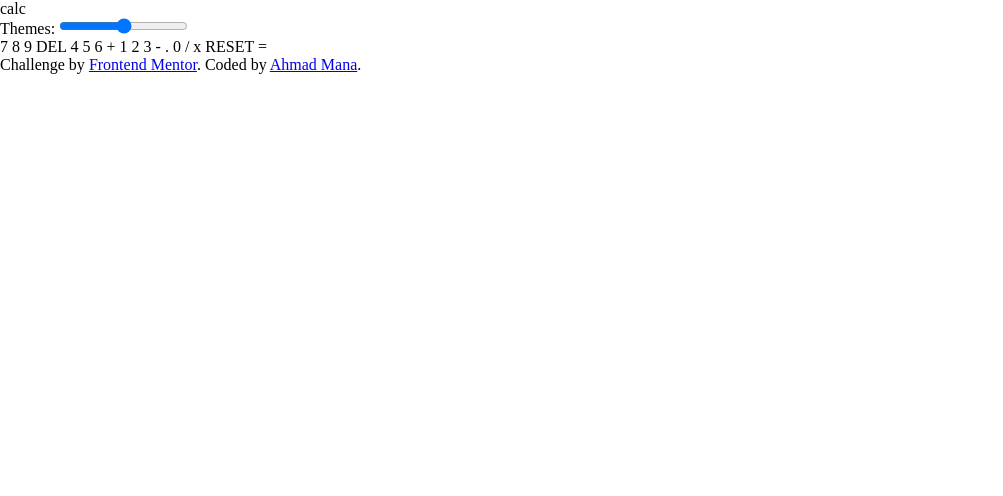
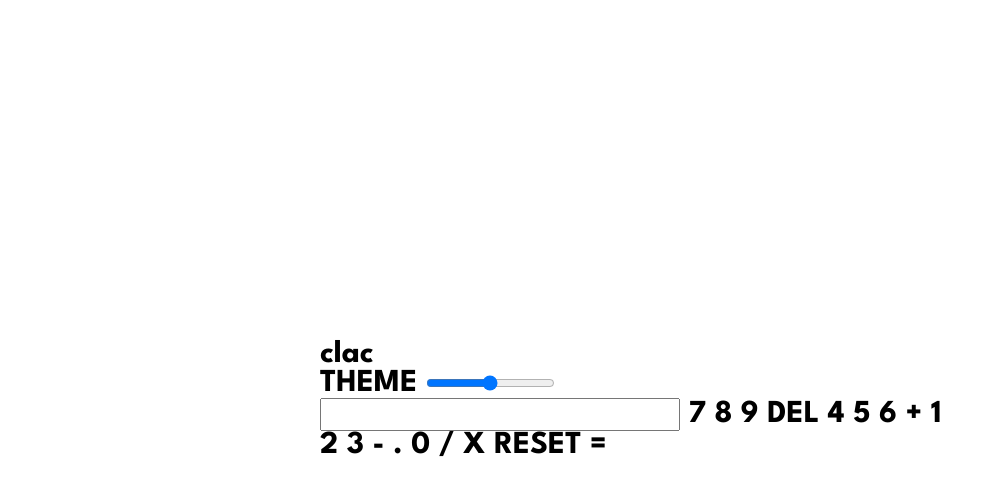
Before and after one commit to UserAhmad2001/Calculator_App, a website: page index.html in a window 1280 px wide. Shown: the whole page, without its empty margins (0-1003 px from the left). Drawn offline with Linux system fonts and the light colour scheme.

Commit message:
finished the html part

```diff
--- a/index.html
+++ b/index.html
@@ -2,8 +2,7 @@
 <html lang="en">
 <head>
   <meta charset="UTF-8">
-  <meta name="viewport" content="width=device-width, initial-scale=1.0"> <!-- displays site properly based on user's device -->
-
+  <meta name="viewport" content="width=device-width, initial-scale=1.0">
   <link rel="icon" type="image/png" sizes="32x32" href="./images/favicon-32x32.png">
   <title>Calculator app  | frontend Mentor</title>
   <link rel="stylesheet" href="./assets/style.css">
@@ -11,50 +10,39 @@
 <body>
 
   <div class="container">
-
-    <div class="header">
-      <div class="title">
-        calc
-      </div>
-
-      <div class="themes">
-        <label for="themes-range">Themes:
-              <input type="range" id="themes-range" min="1" max="3">
-        </label>
-      </div>
-
+    <span class="title">clac</span>
+    <div class="themes">
+      <label for="theme-slider">THEME  <input type="range" min="1" max="3" id="theme-slider"></label>
     </div>
 
-    <div class="textField"></div>
+    <input type="number" class="number-input">
 
-    <div class="buttons">
-      <span class="item">7</span>
-      <span class="item">8</span>
-      <span class="item">9</span>
-      <span class="item">DEL</span>
-      <span class="item">4</span>
-      <span class="item">5</span>
-      <span class="item">6</span>
-      <span class="item">+</span>
-      <span class="item">1</span>
-      <span class="item">2</span>
-      <span class="item">3</span>
-      <span class="item">-</span>
-      <span class="item">.</span>
-      <span class="item">0</span>
-      <span class="item">/</span>
-      <span class="item">x</span>
-      <span class="item">RESET</span>
-      <span class="item">=</span>
-    </div>
+    <span class="btn">7</span>
+    <span class="btn">8</span>
+    <span class="btn">9</span>
+    <span class="btn">DEL</span>
+    <span class="btn">4</span>
+    <span class="btn">5</span>
+    <span class="btn">6</span>
+    <span class="btn">+</span>
+    <span class="btn">1</span>
+    <span class="btn">2</span>
+    <span class="btn">3</span>
+    <span class="btn">-</span>
+    <span class="btn">.</span>
+    <span class="btn">0</span>
+    <span class="btn">/</span>
+    <span class="btn">X</span>
+    <span class="btn">RESET</span>
+    <span class="btn">=</span>
   </div>
 
 
 
-  <div class="attribution">
+  <!-- <div class="attribution">
     Challenge by <a href="https://www.frontendmentor.io?ref=challenge" target="_blank">Frontend Mentor</a>.
     Coded by <a href="#">Ahmad Mana</a>.
-  </div>
+  </div> -->
 
 </body>
 </html>
--- a/scss/style.scss
+++ b/scss/style.scss
@@ -1,8 +1,23 @@
+@import url('https://fonts.googleapis.com/css2?family=League+Spartan:wght@700&display=swap');
+
+
 *{
     box-sizing: border-box;
     margin: 0;
     padding: 0;
+    font-family: 'League Spartan', 'Franklin Gothic Medium', 'Arial Narrow', Arial, sans-serif;
+    font-weight: 700;
+    font-size: 32px;
 }
-body{
 
+body,html{
+    width: 100%;
+    height: 100%;
 }
+
+.container{
+    position: absolute;
+    left: 50%;
+    top: 50%;
+    transform: translate(-50%, -50%);
+}
--- /dev/null
+++ b/style-guide.md
@@ -0,0 +1,93 @@
+# Front-end Style Guide
+
+## Layout
+
+The designs were created to the following widths:
+
+- Mobile: 375px
+- Desktop: 1440px
+
+## Colors
+
+### Theme 1
+
+#### Backgrounds
+
+- Very dark desaturated blue (main background): hsl(222, 26%, 31%)
+- Very dark desaturated blue (toggle background, keypad background): hsl(223, 31%, 20%)
+- Very dark desaturated blue (screen background): hsl(224, 36%, 15%)
+
+#### Keys
+
+- Desaturated dark blue (key background): hsl(225, 21%, 49%)
+- Desaturated dark blue (key shadow): hsl(224, 28%, 35%)
+
+- Red (key background, toggle): hsl(6, 63%, 50%)
+- Dark red (key shadow): hsl(6, 70%, 34%)
+
+- Light grayish orange (key background): hsl(30, 25%, 89%)
+- Grayish orange (key shadow): hsl(28, 16%, 65%)
+
+#### Text
+
+- Very dark grayish blue: hsl(221, 14%, 31%)
+- White: hsl(0, 0, 100%)
+
+### Theme 2
+
+#### Backgrounds
+
+- Light gray (main background): hsl(0, 0%, 90%)
+- Grayish red (toggle background, keypad background): hsl(0, 5%, 81%)
+- Very light gray (screen background): hsl(0, 0%, 93%)
+
+#### Keys
+
+- Dark moderate cyan (key background): hsl(185, 42%, 37%)
+- Very dark cyan (key shadow): hsl(185, 58%, 25%)
+
+- Orange (key background, toggle): hsl(25, 98%, 40%)
+- Dark orange (key shadow): hsl(25, 99%, 27%)
+
+- Light grayish yellow (key background): hsl(45, 7%, 89%)
+- Dark grayish orange (key shadow): hsl(35, 11%, 61%)
+
+#### Text
+
+- Very dark grayish yellow: hsl(60, 10%, 19%)
+- White (text): hsl(0, 0, 100%)
+
+### Theme 3
+
+#### Backgrounds
+
+- Very dark violet (main background): hsl(268, 75%, 9%)
+- Very dark violet (toggle background, keypad background, screen background): hsl(268, 71%, 12%)
+
+#### Keys
+
+- Dark violet (key background): hsl(281, 89%, 26%)
+- Vivid magenta (key shadow): hsl(285, 91%, 52%)
+
+- Pure cyan (key background, toggle): hsl(176, 100%, 44%)
+- Soft cyan (key shadow): hsl(177, 92%, 70%)
+
+- Very dark violet (key background): hsl(268, 47%, 21%)
+- Dark magenta (key shadow): hsl(290, 70%, 36%)
+
+#### Text
+
+- Light yellow: hsl(52, 100%, 62%)
+- Very dark blue: hsl(198, 20%, 13%)
+- White (text): hsl(0, 0, 100%)
+
+## Typography
+
+### Body Copy
+
+- Font size (numbers): 32px
+
+### Font
+
+- Family: [League Spartan](https://fonts.google.com/specimen/League+Spartan)
+- Weights: 700
```
Also changed, not shown: assets/style.css, scss/_buttons.scss (added), scss/_header.scss (added), 2 other files.
